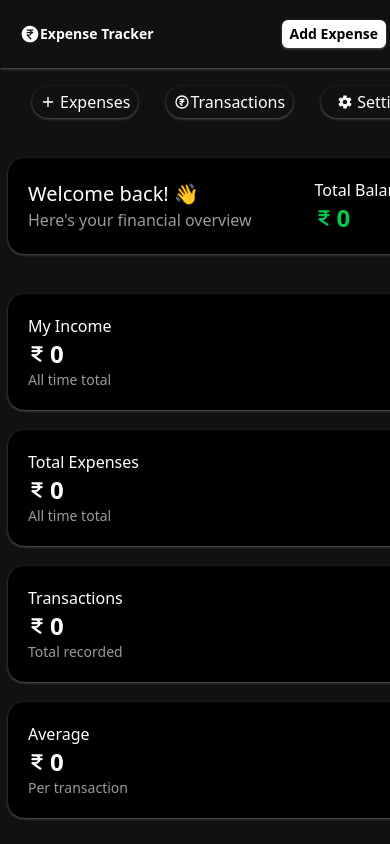
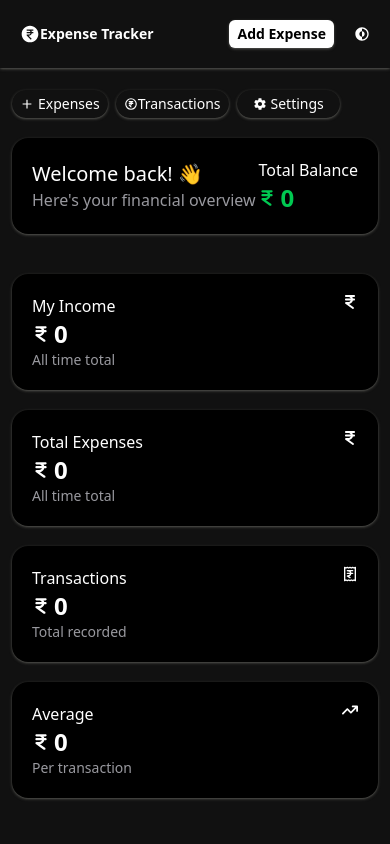
Before and after one commit to navaneethk-000/Expense-Tracker, a React (Vite) app: page / in a window 390 px wide. Built offline with nearby package versions, Linux system fonts and the light colour scheme.

Commit message:
fixed issues with mobile view

```diff
--- a/src/components/DashboardHome.jsx
+++ b/src/components/DashboardHome.jsx
@@ -59,18 +59,18 @@ const DashboardHome = () => {
   return (
     <div className="flex flex-col gap-5">
       <div className="md:hidden flex">
-        <div className="flex items-center justify-center ml-6">
-          <ul className="flex mb-5 gap-7">
+        <div className="flex items-center justify-center">
+          <ul className="flex gap-2">
             <Link
               to="/addexpenses"
-              className="flex items-center shadow-sm shadow-[#51514d] rounded-2xl px-2 py-1 gap-1"
+              className="flex items-center shadow-sm shadow-[#51514d] rounded-2xl px-2 py-1 gap-1 text-sm"
             >
               <IoMdAdd />
               <li>Expenses</li>
             </Link>
             <Link
               to="/transactions"
-              className="flex items-center shadow-sm shadow-[#51514d] rounded-2xl px-2 py-1"
+              className="flex items-center shadow-sm shadow-[#51514d] rounded-2xl px-2 py-1 text-sm"
             >
               <HiOutlineCurrencyRupee />
               <li>Transactions</li>
@@ -78,7 +78,7 @@ const DashboardHome = () => {
 
             <Link
               to="/settings"
-              className="flex items-center shadow-sm shadow-[#51514d] rounded-2xl px-4 py-1 gap-1"
+              className="flex items-center shadow-sm shadow-[#51514d] rounded-2xl px-4 py-1 gap-1 text-sm text-center"
             >
               <IoMdSettings />
               <li>Settings</li>
--- a/src/pages/Dashboard.jsx
+++ b/src/pages/Dashboard.jsx
@@ -4,12 +4,12 @@ import { Outlet } from "react-router-dom";
 
 const Dashboard = () => {
   return (
-    <div className="flex h-screen overflow-hidden">
-      <Sidebar />
+    <div className="flex flex-col md:flex-row h-screen overflow-hidden">
+      <Sidebar className="w-full md:w-auto" />
       {/* <hr className="text-[var(--border)] h-[100vh] border border-[#51514d]" /> */}
-      <div className="flex-1 flex flex-col gap-2.5">
+      <div className="flex-1 flex flex-col gap-2.5 overflow-hidden">
         <Navbar />
-        <main className="p-2   flex-1 overflow-y-auto">
+        <main className="p-3 flex-1 overflow-y-auto">
           <Outlet />
         </main>
       </div>
```
